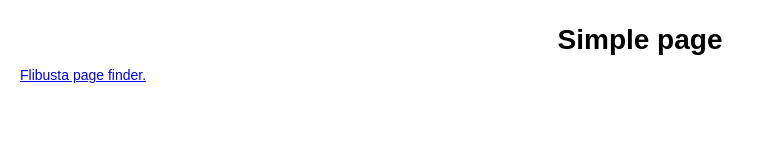
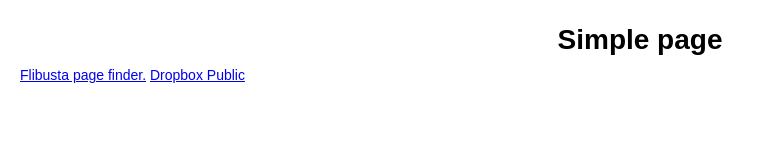
Before and after one commit to bagyr/bagyr.github.io, a plain HTML site: page index.html in a window 1280 px wide. Shown: the whole page, without its empty margins (0-765 px from the left). Drawn offline with Linux system fonts and the light colour scheme.

Commit message:
Update index.html

```diff
--- a/index.html
+++ b/index.html
@@ -41,5 +41,6 @@ h3 {
     <body>
         <h1>Simple page</h1>
         <a href="/flib-front.html">Flibusta page finder.</a>
+        <a href="https://www.dropbox.com/sh/lgk3ymyubgsn4jr/AACq3zPoF7tjw7YPT2elW6pAa">Dropbox Public</a>
     </body>
 </html>
```
